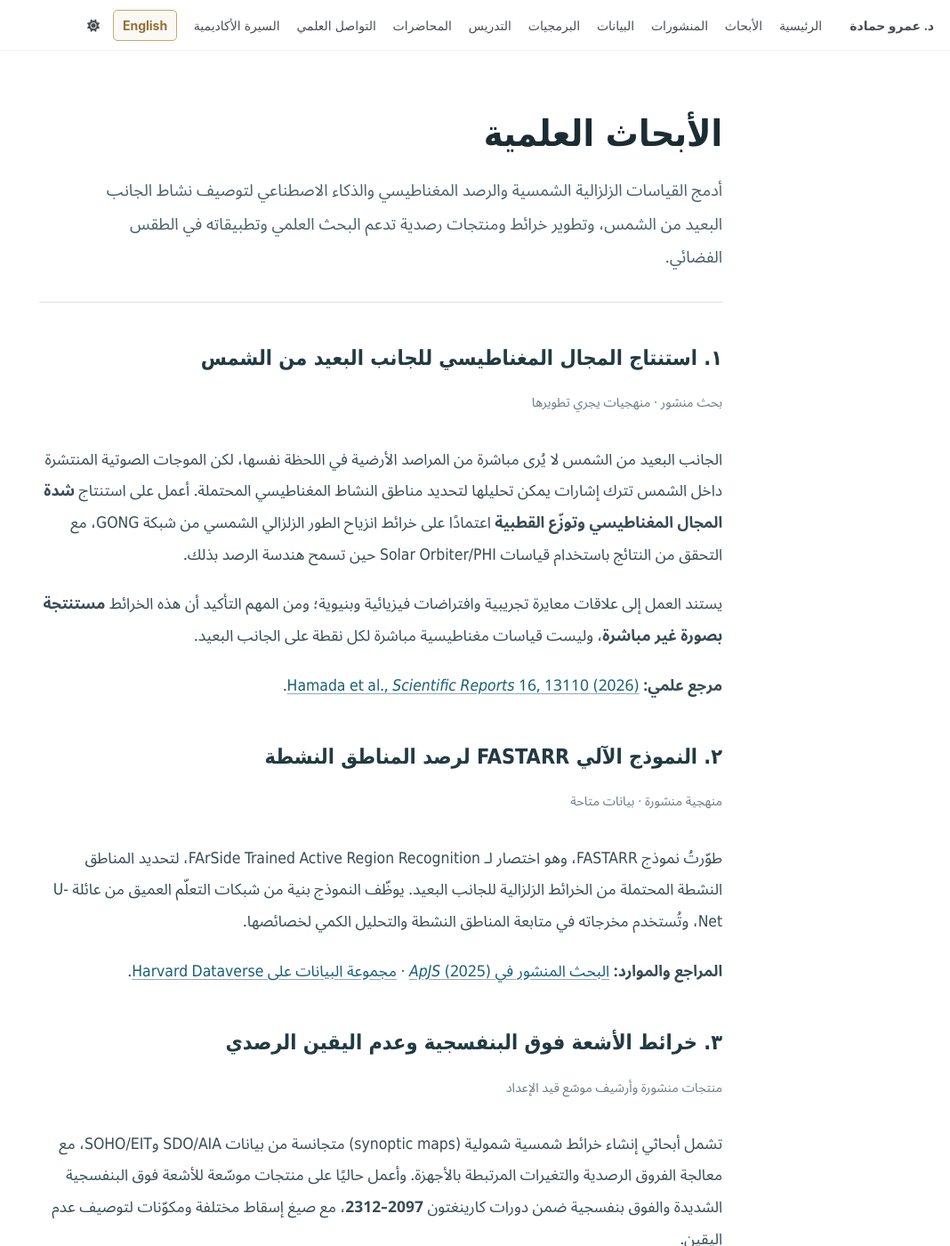
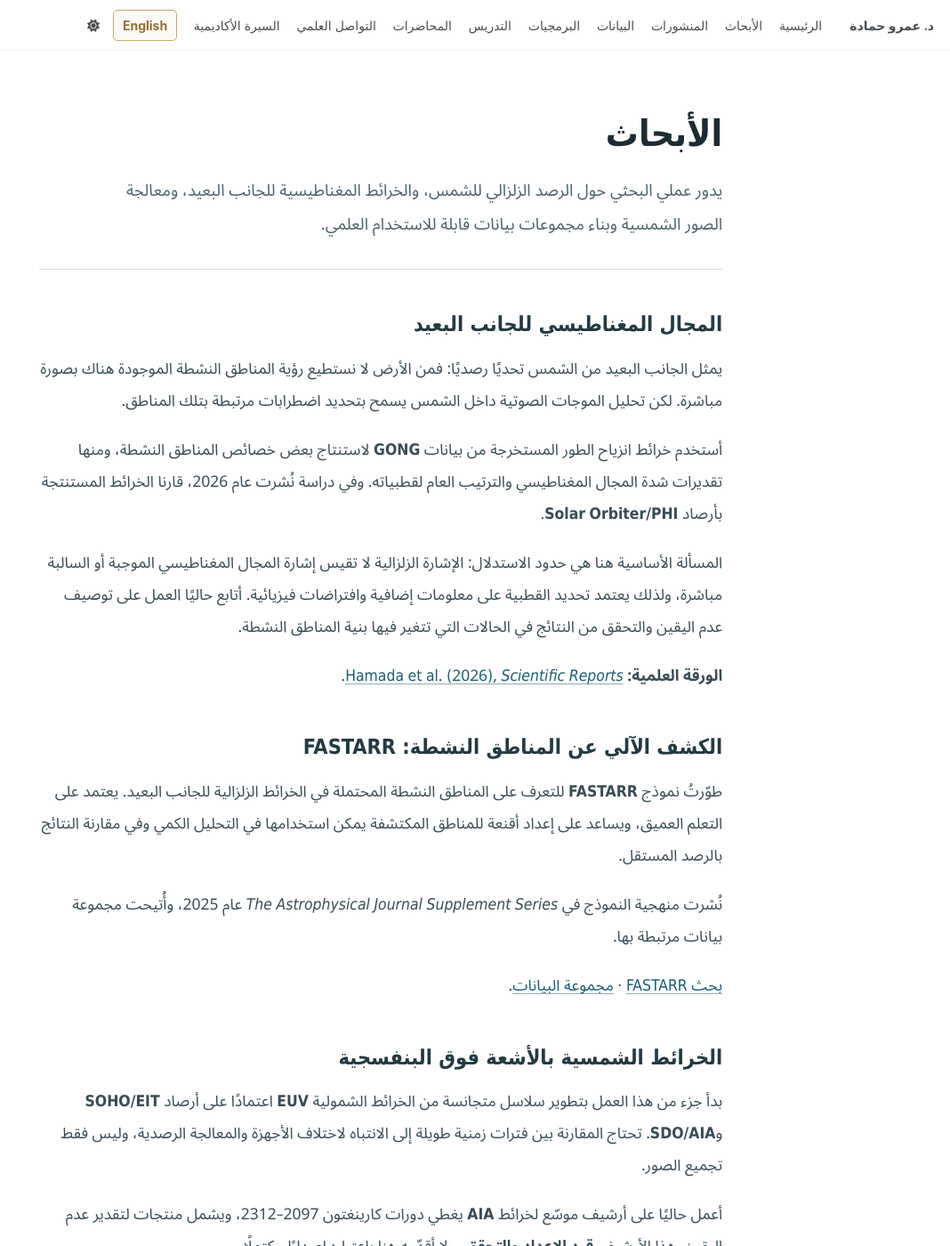
Before and after one commit to Amr1001Hamada/Amr1001Hamada.github.io, a Jekyll site: the page built from _pages/ar/research.md, in a window 1280 px wide and 1400 px high. Shown: the whole window at 89% size, without its empty margins (212-1280 px from the left). Built offline with Jekyll 4.4.1, drawn with Linux system fonts in a browser that asks for light colours; a script bundle is joined from its source files by our own code; library files that are not in the unit come from our copies; some of the changed text lies outside the part shown.

Commit message:
Edit _pages/ar/research.md into concise, source-linked academic prose

```diff
--- a/_pages/ar/research.md
+++ b/_pages/ar/research.md
@@ -1,8 +1,8 @@
 ---
 layout: splash
 permalink: /ar/research/
-title: "الأبحاث العلمية"
-excerpt: "أدمج القياسات الزلزالية الشمسية والرصد المغناطيسي والذكاء الاصطناعي لتوصيف نشاط الجانب البعيد من الشمس، وتطوير خرائط ومنتجات رصدية تدعم البحث العلمي وتطبيقاته في الطقس الفضائي."
+title: "الأبحاث"
+excerpt: "يدور عملي البحثي حول الرصد الزلزالي للشمس، والخرائط المغناطيسية للجانب البعيد، ومعالجة الصور الشمسية وبناء مجموعات بيانات قابلة للاستخدام العلمي."
 lang: ar
 translation: /research/
 author_profile: false
@@ -10,56 +10,47 @@ author_profile: false
 
 <div class="ah-ar-page ah-ar-inside" dir="rtl" lang="ar" markdown="1">
 <header class="ah-ar-page-header">
-  <p class="ah-ar-kicker">مجالات البحث والمشروعات الجارية</p>
-  <h1>الأبحاث العلمية</h1>
-  <p class="ah-ar-lead">أدمج القياسات الزلزالية الشمسية والرصد المغناطيسي والذكاء الاصطناعي لتوصيف نشاط الجانب البعيد من الشمس، وتطوير خرائط ومنتجات رصدية تدعم البحث العلمي وتطبيقاته في الطقس الفضائي.</p>
+  <h1>الأبحاث</h1>
+  <p class="ah-ar-lead">يدور عملي البحثي حول الرصد الزلزالي للشمس، والخرائط المغناطيسية للجانب البعيد، ومعالجة الصور الشمسية وبناء مجموعات بيانات قابلة للاستخدام العلمي.</p>
 </header>
 
-## ١. استنتاج المجال المغناطيسي للجانب البعيد من الشمس
+## المجال المغناطيسي للجانب البعيد
 
-<span class="ah-ar-tag">بحث منشور · منهجيات يجري تطويرها</span>
+يمثل الجانب البعيد من الشمس تحديًا رصديًا: فمن الأرض لا نستطيع رؤية المناطق النشطة الموجودة هناك بصورة مباشرة. لكن تحليل الموجات الصوتية داخل الشمس يسمح بتحديد اضطرابات مرتبطة بتلك المناطق.
 
-الجانب البعيد من الشمس لا يُرى مباشرة من المراصد الأرضية في اللحظة نفسها، لكن الموجات الصوتية المنتشرة داخل الشمس تترك إشارات يمكن تحليلها لتحديد مناطق النشاط المغناطيسي المحتملة. أعمل على استنتاج **شدة المجال المغناطيسي وتوزّع القطبية** اعتمادًا على خرائط انزياح الطور الزلزالي الشمسي من شبكة <bdi>GONG</bdi>، مع التحقق من النتائج باستخدام قياسات <bdi>Solar Orbiter/PHI</bdi> حين تسمح هندسة الرصد بذلك.
+أستخدم خرائط انزياح الطور المستخرجة من بيانات **GONG** لاستنتاج بعض خصائص المناطق النشطة، ومنها تقديرات شدة المجال المغناطيسي والترتيب العام لقطبياته. وفي دراسة نُشرت عام 2026، قارنا الخرائط المستنتجة بأرصاد **Solar Orbiter/PHI**.
 
-يستند العمل إلى علاقات معايرة تجريبية وافتراضات فيزيائية وبنيوية؛ ومن المهم التأكيد أن هذه الخرائط **مستنتجة بصورة غير مباشرة**، وليست قياسات مغناطيسية مباشرة لكل نقطة على الجانب البعيد.
+المسألة الأساسية هنا هي حدود الاستدلال: الإشارة الزلزالية لا تقيس إشارة المجال المغناطيسي الموجبة أو السالبة مباشرة، ولذلك يعتمد تحديد القطبية على معلومات إضافية وافتراضات فيزيائية. أتابع حاليًا العمل على توصيف عدم اليقين والتحقق من النتائج في الحالات التي تتغير فيها بنية المناطق النشطة.
 
-**مرجع علمي:** [Hamada et al., *Scientific Reports* 16, 13110 (2026)](https://doi.org/10.1038/s41598-026-42917-x).
+**الورقة العلمية:** [Hamada et al. (2026), *Scientific Reports*](https://doi.org/10.1038/s41598-026-42917-x).
 
-## ٢. النموذج الآلي FASTARR لرصد المناطق النشطة
+## الكشف الآلي عن المناطق النشطة: FASTARR
 
-<span class="ah-ar-tag">منهجية منشورة · بيانات متاحة</span>
+طوّرتُ نموذج **FASTARR** للتعرف على المناطق النشطة المحتملة في الخرائط الزلزالية للجانب البعيد. يعتمد على التعلم العميق، ويساعد على إعداد أقنعة للمناطق المكتشفة يمكن استخدامها في التحليل الكمي وفي مقارنة النتائج بالرصد المستقل.
 
-طوّرتُ نموذج <bdi>FASTARR</bdi>، وهو اختصار لـ <span lang="en" dir="ltr">FArSide Trained Active Region Recognition</span>، لتحديد المناطق النشطة المحتملة من الخرائط الزلزالية للجانب البعيد. يوظّف النموذج بنية من شبكات التعلّم العميق من عائلة <bdi>U-Net</bdi>، وتُستخدم مخرجاته في متابعة المناطق النشطة والتحليل الكمي لخصائصها.
+نُشرت منهجية النموذج في *The Astrophysical Journal Supplement Series* عام 2025، وأُتيحت مجموعة بيانات مرتبطة بها.
 
-**المراجع والموارد:** [البحث المنشور في *ApJS* (2025)](https://doi.org/10.3847/1538-4365/add893) · [مجموعة البيانات على Harvard Dataverse](https://doi.org/10.7910/DVN/HSRJM4).
+[بحث FASTARR](https://doi.org/10.3847/1538-4365/add893) · [مجموعة البيانات](https://doi.org/10.7910/DVN/HSRJM4).
 
-## ٣. خرائط الأشعة فوق البنفسجية وعدم اليقين الرصدي
+## الخرائط الشمسية بالأشعة فوق البنفسجية
 
-<span class="ah-ar-tag">منتجات منشورة وأرشيف موسّع قيد الإعداد</span>
+بدأ جزء من هذا العمل بتطوير سلاسل متجانسة من الخرائط الشمولية **EUV** اعتمادًا على أرصاد **SOHO/EIT** و**SDO/AIA**. تحتاج المقارنة بين فترات زمنية طويلة إلى الانتباه لاختلاف الأجهزة والمعالجة الرصدية، وليس فقط تجميع الصور.
 
-تشمل أبحاثي إنشاء خرائط شمسية شمولية <bdi>(synoptic maps)</bdi> متجانسة من بيانات <bdi>SDO/AIA</bdi> و<bdi>SOHO/EIT</bdi>، مع معالجة الفروق الرصدية والتغيرات المرتبطة بالأجهزة. وأعمل حاليًا على منتجات موسّعة للأشعة فوق البنفسجية الشديدة والفوق بنفسجية ضمن دورات كارينغتون **2097–2312**، مع صيغ إسقاط مختلفة ومكوّنات لتوصيف عدم اليقين.
+أعمل حاليًا على أرشيف موسّع لخرائط **AIA** يغطي دورات كارينغتون 2097–2312، ويشمل منتجات لتقدير عدم اليقين. هذا الأرشيف **قيد الإعداد والتحقق**، ولا أقدّمه هنا باعتباره إصدارًا مكتملًا.
 
-<div class="ah-ar-note"><strong>حالة الإتاحة:</strong> مجموعة المنتجات الموسّعة لعام 2026 ما تزال قيد الإعداد والتحقق؛ ولذلك لا تُعرض باعتبارها أرشيفًا منشورًا بالكامل. يمكن الوصول إلى مجموعات البيانات المنشورة من صفحة <a href="/ar/datasets/">البيانات العلمية</a>.</div>
+[مجموعات البيانات المنشورة](/ar/datasets/).
 
-## ٤. الثقوب الإكليلية وتدفّقات الرياح الشمسية السريعة
+## الثقوب الإكليلية والرياح الشمسية
 
-<span class="ah-ar-tag">أبحاث محكّمة وتعاون طلابي</span>
+لديّ أبحاث في التعرّف الآلي على الثقوب الإكليلية وتطورها عبر الزمن، وفي دراسة علاقتها بتدفّقات الرياح الشمسية عالية السرعة. وتشمل هذه الأعمال سلاسل زمنية من الخرائط وخوارزميات معالجة صور ومشروعات بحثية مشتركة مع طلاب الدراسات العليا.
 
-أدرس تحديد الثقوب الإكليلية آليًا، وتطورها خلال الدورات الشمسية، وعلاقتها بتدفّقات الرياح الشمسية عالية السرعة. ساهمتُ في تطوير خرائط ومنهجيات للكشف عن الثقوب الإكليلية، وفي أبحاث تستفيد من التعلّم العميق لدراسة تطور الرياح الشمسية.
+[منشوراتي](/ar/publications/) · [البرمجيات](/ar/software/).
 
-**منشورات مختارة:** [*Earth and Space Science* (2026)](https://doi.org/10.1029/2025EA004523) · [منشوراتي على Google Scholar](https://scholar.google.com/citations?user=R02-FAsAAAAJ).
+## أبحاث الطلاب
 
-## ٥. التعرّف الآلي على الخيوط الشمسية والإشراف البحثي
+من المشروعات الحديثة التي أشرفت عليها عمل الطالب **Peter Wu** خلال برنامج **REU** لعام 2026، ويتناول الكشف الآلي عن الخيوط الشمسية في خرائط **GONG Hα**. بدأ العمل بتحليل في MATLAB، ثم جرى تطوير تنفيذ ببايثون بالتعاون مع الطالب. ويظل العمل البحثي المرتبط به قيد الإعداد.
 
-<span class="ah-ar-tag">بحث قيد الإعداد</span>
+[التدريس والإشراف](/ar/teaching/).
 
-خلال برنامج البحث الجامعي الصيفي <bdi>REU</bdi> لعام 2026، أشرفت على مشروع الطالب بيتر وو حول التعرّف الآلي على الخيوط الشمسية في خرائط <bdi>GONG Hα</bdi>. طوّرتُ المنهجية والتحليل الأصليَّين بلغة <bdi>MATLAB</bdi>، وتولّى الطالب دراسة الخوارزمية ونقل تنفيذها إلى <bdi>Python</bdi> بإشرافي. والعمل المتعلق بالمخطوطة العلمية لا يزال قيد الإعداد.
-
-## ٦. أبحاث جارية وتعاون متعدد التخصصات
-
-أواصل تطوير طرق **تقدير عدم اليقين** في خرائط الجانب البعيد، والمقارنة بين الإشارات الزلزالية والمغناطيسية، ودمج نتائج الرصد مع احتياجات النمذجة الشمسية والطقس الفضائي. وتشمل هذه الجهود تعاونًا بحثيًا حول المجالات المغناطيسية المميزة للقطبية وإمكانات استخدامها في النماذج الشمسية العالمية.
-
-**اطّلع أيضًا على:** [المنشورات](/ar/publications/) · [البيانات](/ar/datasets/) · [البرمجيات](/ar/software/) · [التدريس والإشراف](/ar/teaching/).
-
-<div class="ah-ar-cta"><a href="/ar/">العودة إلى الرئيسية العربية ←</a><a href="mailto:ahamada@nso.edu">للتواصل والتعاون العلمي ←</a></div>
+<p class="research-page-tail"><a href="/ar/">الرئيسية</a> · <a href="mailto:ahamada@nso.edu">البريد الأكاديمي</a></p>
 </div>
```
